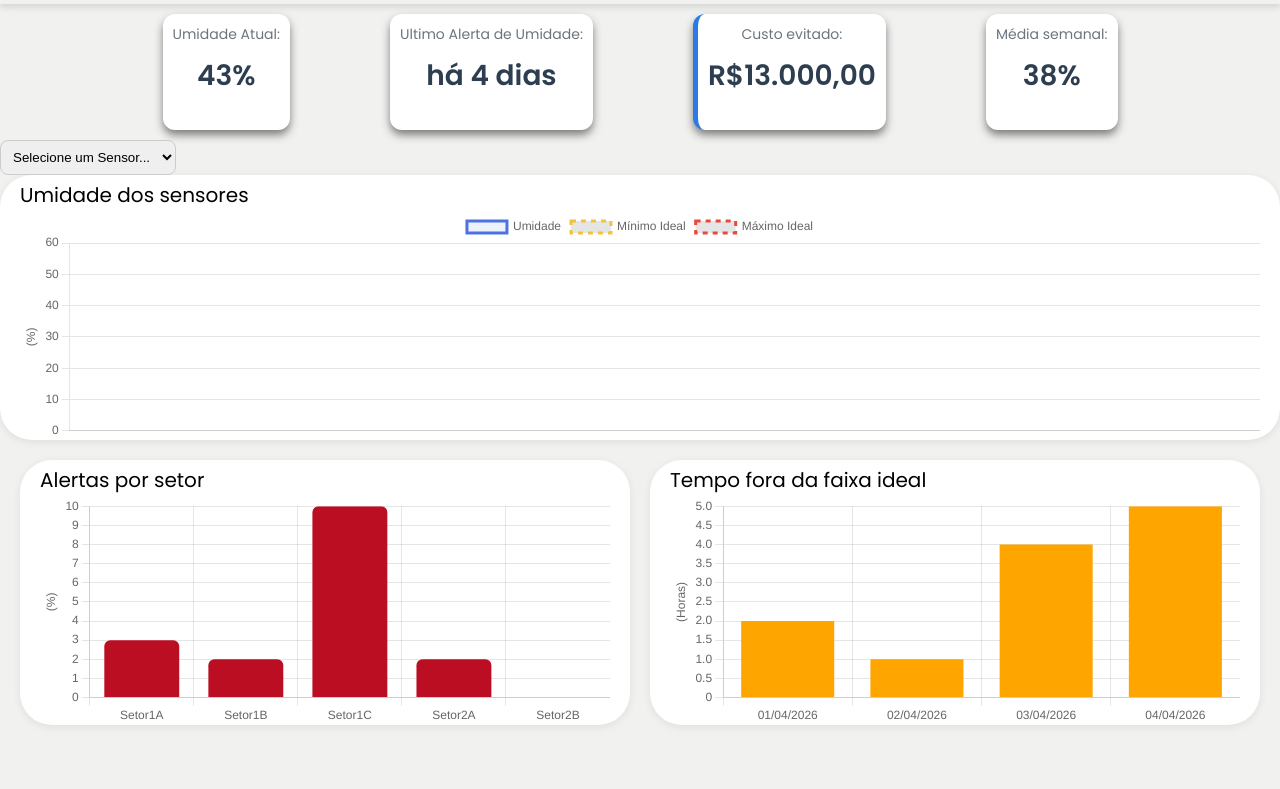
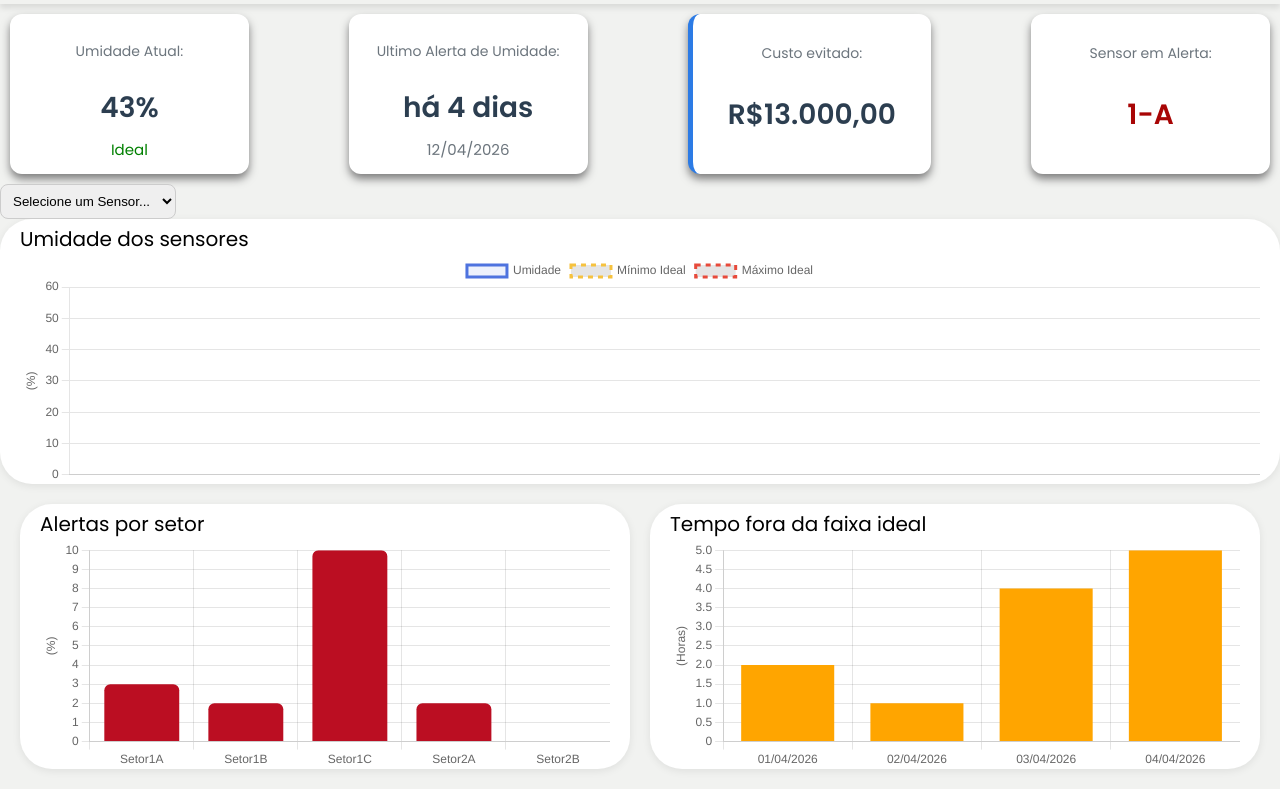
Before and after one commit to HygraPI/Simulador-FinanceiroHTML, a website: page paginas/dashboard/dashboard.html in a window 1280 px wide. Shown: the part 76-865 px from the top of the page. Before the commit the page ends 821 px from the top, so only its background shows below. Drawn offline with nearby package versions, Linux system fonts and the light colour scheme.

Commit message:
adicao das legendas kpis

```diff
--- a/css/style.css
+++ b/css/style.css
@@ -390,21 +390,23 @@ body {
    border-radius: 12px;
    box-shadow: 0 5px 8px rgb(126, 126, 126);
    transition: transform 0.2s ease, box-shadow 0.2s ease;
-   justify-content: center;
+   justify-content: space-around;
    align-items: center;
    flex-wrap: wrap;
    flex-direction: column;
+   width: 220px;
+   height: 140px;
 }
 
 .kpi_titulo {
    font-size: 14px;
    color: #6c757d;
-   margin: 0;
+
 }
 
 .kpi_valor {
    font-size: 28px;
-   margin-top: 10px;
+   margin-top: 5px;
    font-weight: 600;
    color: #2c3e50;
 }
@@ -412,6 +414,14 @@ body {
 .kpi_destaque {
    border-left: 5px solid #2c7be5;
 }
+
+.kpi_legenda {
+   font-size: 15px;
+   color: #6c757d;
+   margin-top: -20px;
+}
+
+
 
 .containerkpi {
    max-width: 2000px;
--- a/paginas/dashboard/dashboard.html
+++ b/paginas/dashboard/dashboard.html
@@ -26,18 +26,22 @@
             <div class="kpi">
                 <p class="kpi_titulo"> Umidade Atual:</p>
                 <h2 class="kpi_valor">43% </h2>
+                <div class="kpi_legenda" style="color: green;">Ideal</div>
             </div>
             <div class="kpi">
                 <p class="kpi_titulo"> Ultimo Alerta de Umidade:</p>
                 <h2 class="kpi_valor"> há 4 dias </h2>
+                <div class="kpi_legenda">12/04/2026</div>
             </div>
             <div class="kpi_destaque kpi">
                 <p class="kpi_titulo"> Custo evitado:</p>
                 <h2 class="kpi_valor"> R$13.000,00 </h2>
+
             </div>
             <div class="kpi">
-                <p class="kpi_titulo"> Média semanal:</p>
-                <h2 class="kpi_valor"> 38%</h2>
+                <p class="kpi_titulo"> Sensor em Alerta:</p>
+                <h2 class="kpi_valor" style="color: rgb(168, 5, 5);"> 1-A</h2>
+
             </div>
         </div>
     </div>
```
